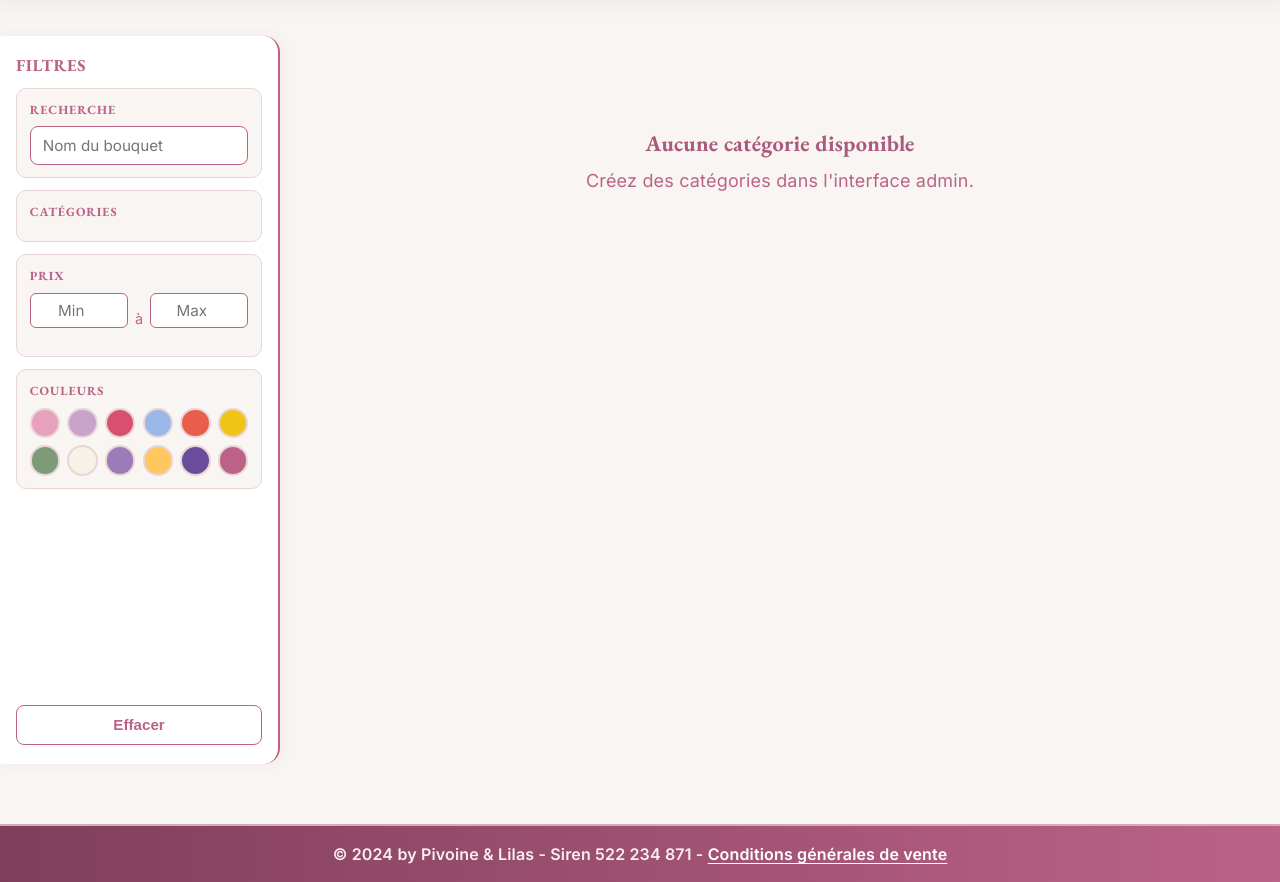
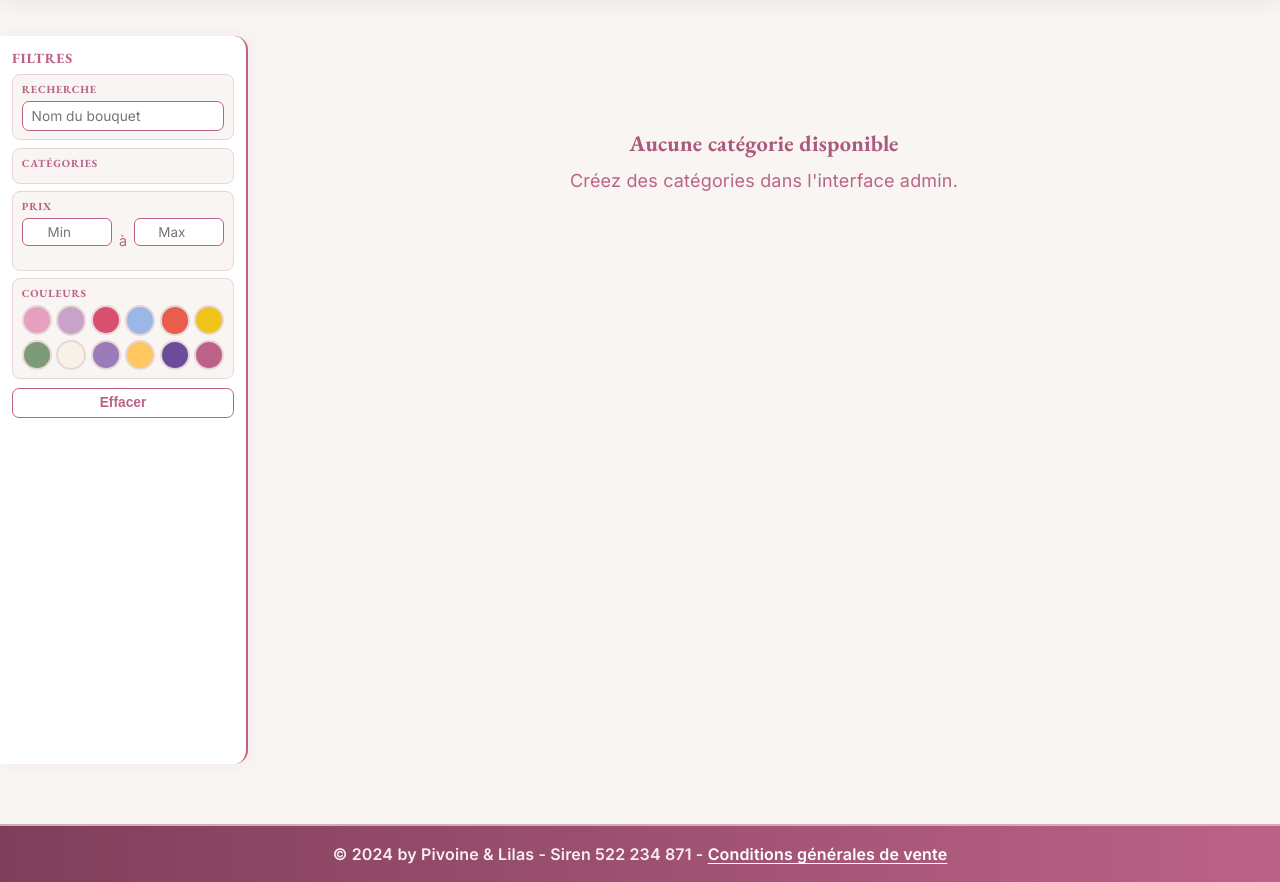
Before and after one commit to Issercio/Demo-day, a Flask app: page /shop.html in a window 1280 px wide; the page is wider, and only the part inside the window is pictured. Shown: the part 186-1068 px from the top of that part. Run offline with Flask 3, Linux system fonts and the light colour scheme; data that the repository does not hold is empty.

Commit message:
Tighten shop filters so the full sidebar stays visible.
Shrink the filter panel spacing so search, categories, price, color swatches and Effacer fit without clipping, and keep the admin image field on its own row.

Co-authored-by: Issercio <Issercio@users.noreply.github.com>

```diff
--- a/Demoday/app/static/css/style.css
+++ b/Demoday/app/static/css/style.css
@@ -422,13 +422,13 @@ body, .main-content, .shop-container {
     position: sticky;
     top: 72px;
     left: 0;
-    width: 280px;
-    min-width: 240px;
-    max-width: 320px;
+    width: 248px;
+    min-width: 228px;
+    max-width: 280px;
     height: calc(100vh - 72px);
     background: #fff;
-    padding: 1.1rem 1rem 1.2rem 1rem;
-    border-radius: 0 16px 16px 0;
+    padding: 0.8rem 0.75rem 0.85rem 0.75rem;
+    border-radius: 0 14px 14px 0;
     box-shadow: 2px 0 12px rgba(188,98,136,0.08);
     z-index: 20;
     overflow-y: auto;
@@ -436,31 +436,31 @@ body, .main-content, .shop-container {
     margin-right: 0;
     display: flex;
     flex-direction: column;
-    gap: 0.75rem;
+    gap: 0.45rem;
 }
 
 .sidebar-filters h2 {
-    font-size: 1.05rem;
+    font-size: 0.88rem;
     color: #bc6288;
     margin: 0;
     text-align: left;
-    letter-spacing: 0.04em;
+    letter-spacing: 0.06em;
     text-transform: uppercase;
 }
 
 .filter-section {
     background: #f8f5f2;
-    border-radius: 10px;
-    padding: 0.75rem 0.8rem;
+    border-radius: 8px;
+    padding: 0.45rem 0.55rem 0.5rem;
     border: 1px solid #e7d6d6;
     margin-bottom: 0;
 }
 
 .filter-section h3 {
     color: #bc6288;
-    font-size: 0.78rem;
-    letter-spacing: 0.06rem;
-    margin-bottom: 0.55rem;
+    font-size: 0.68rem;
+    letter-spacing: 0.05rem;
+    margin: 0 0 0.32rem 0;
     font-weight: 600;
     text-transform: uppercase;
 }
@@ -468,11 +468,11 @@ body, .main-content, .shop-container {
 .search-input {
     background: #fff;
     border: 1.5px solid #bc6288;
-    border-radius: 8px;
-    padding: 0.55rem 0.75rem;
+    border-radius: 7px;
+    padding: 0.38rem 0.55rem;
     width: 100%;
     color: #231111;
-    font-size: 0.95rem;
+    font-size: 0.86rem;
     margin-bottom: 0;
 }
 
@@ -485,19 +485,20 @@ body, .main-content, .shop-container {
 .filter-options {
     display: flex;
     flex-direction: column;
-    gap: 0.35rem;
+    gap: 0.05rem;
 }
 
 .filter-options label {
     color: #231111;
-    font-size: 0.92rem;
-    padding: 0.28rem 0.2rem;
-    border-radius: 6px;
+    font-size: 0.8rem;
+    padding: 0.08rem 0.1rem;
+    border-radius: 5px;
     transition: background 0.2s;
     cursor: pointer;
     display: flex;
     align-items: center;
-    gap: 0.45rem;
+    gap: 0.35rem;
+    line-height: 1.2;
 }
 
 .filter-options label:hover {
@@ -524,8 +525,8 @@ body, .main-content, .shop-container {
     border: 1.5px solid #bc6288;
     border-radius: 6px;
     color: #231111;
-    font-size: 0.95rem;
-    padding: 0.45rem 0.5rem;
+    font-size: 0.84rem;
+    padding: 0.3rem 0.35rem;
     text-align: center;
 }
 
@@ -538,7 +539,7 @@ body, .main-content, .shop-container {
 .preset-colors {
     display: grid;
     grid-template-columns: repeat(6, minmax(0, 1fr));
-    gap: 0.45rem;
+    gap: 0.28rem;
     margin-top: 0;
 }
 
@@ -562,21 +563,19 @@ body, .main-content, .shop-container {
 }
 
 .filter-actions {
-    position: sticky;
-    bottom: 0;
-    margin-top: auto;
-    padding-top: 0.2rem;
+    margin-top: 0.1rem;
+    padding-top: 0;
     background: #fff;
 }
 
 .reset-all-btn {
     width: 100%;
-    padding: 0.65rem;
+    padding: 0.42rem;
     background: #fff;
     color: #bc6288;
     border: 1.5px solid #bc6288;
-    border-radius: 8px;
-    font-size: 0.95rem;
+    border-radius: 7px;
+    font-size: 0.86rem;
     font-weight: 600;
     transition: background 0.2s, color 0.2s;
     cursor: pointer;
--- a/Demoday/app/templates/shop.html
+++ b/Demoday/app/templates/shop.html
@@ -4,7 +4,7 @@
   <meta charset="UTF-8">
   <title>Boutique Florale</title>
   <meta name="viewport" content="width=device-width, initial-scale=1.0">
-  <link rel="stylesheet" href="../static/css/style.css?v=20260918-admin-img1">
+  <link rel="stylesheet" href="../static/css/style.css?v=20260918-admin-img2">
 </head>
 <body>
   <header>
```
Also changed, not shown: Demoday/app/templates/admin.html (+21 -6 lines), Demoday/tests/test_accounts.py (+5 -0 lines).
